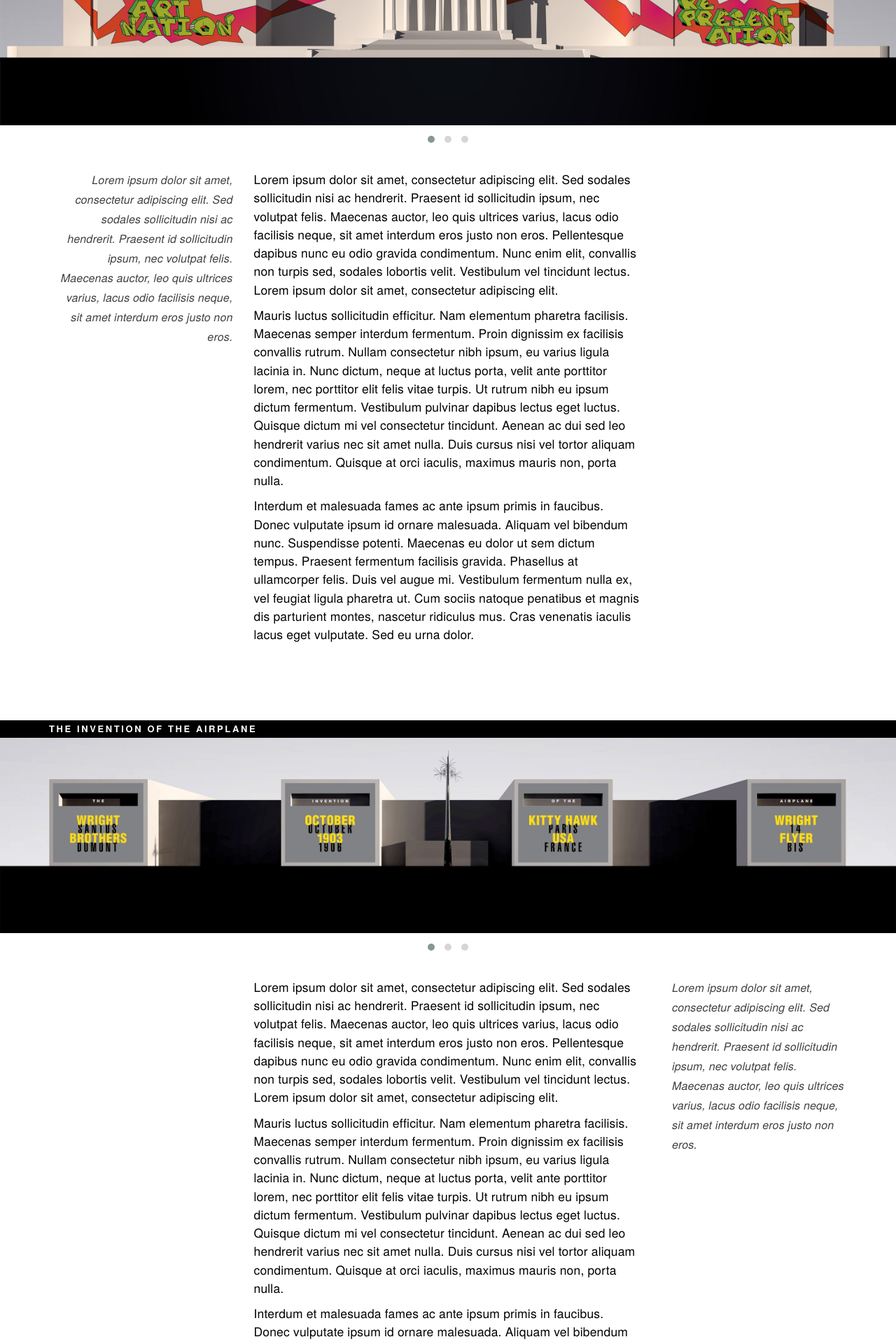
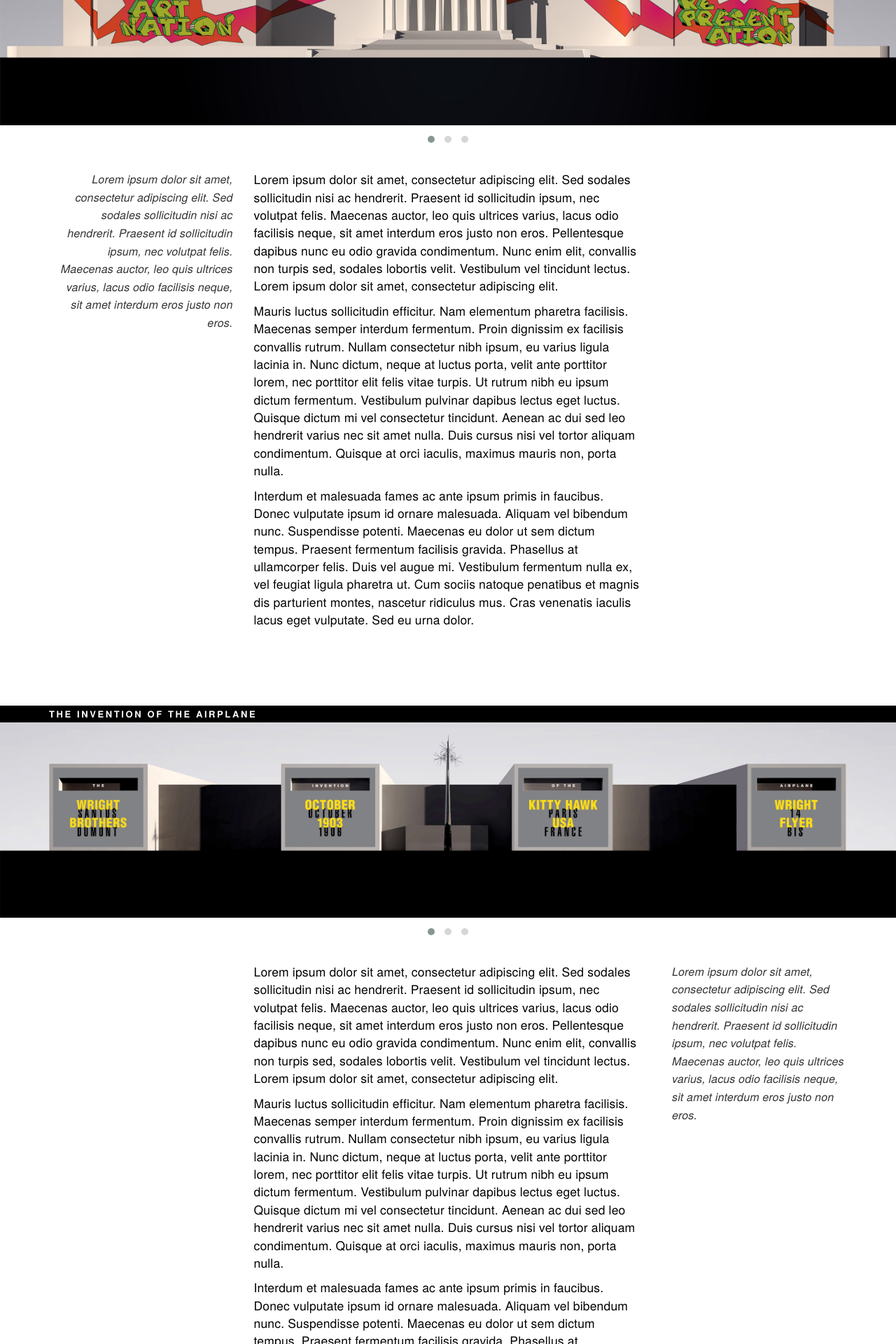
Before and after one commit to carolineportugal/estudioporto, a Jekyll site: the page built from _posts/2016-08-22-typographic-interventions.html, in a window 1280 px wide. Shown: the part 425-2345 px from the top of the page at 70% size. Built offline with Jekyll 4.4.1, drawn with Linux system fonts in a browser that asks for light colours; nearby versions of some CDN libraries; some web fonts are replaced.

Commit message:
getting back on the project...

```diff
--- a/_sass/_typographic-interventions.scss
+++ b/_sass/_typographic-interventions.scss
@@ -76,10 +76,10 @@
     }
 
     .text-info{
-      color:lighten(#000, 25%);
+      color:lighten(#000, 20%);
       font-family:$italic;
       font-size: 16px;
-      line-height:1.75em;
+      line-height:1.6em;
       max-width:250px;
       float:right;
       letter-spacing: 0.01em;
@@ -93,7 +93,7 @@
       color:#000;
       font-family:$regular;
       font-size:17.5px;
-      line-height:1.5em;
+      line-height:1.45em;
       letter-spacing: 0.01em;
     }
 
```
